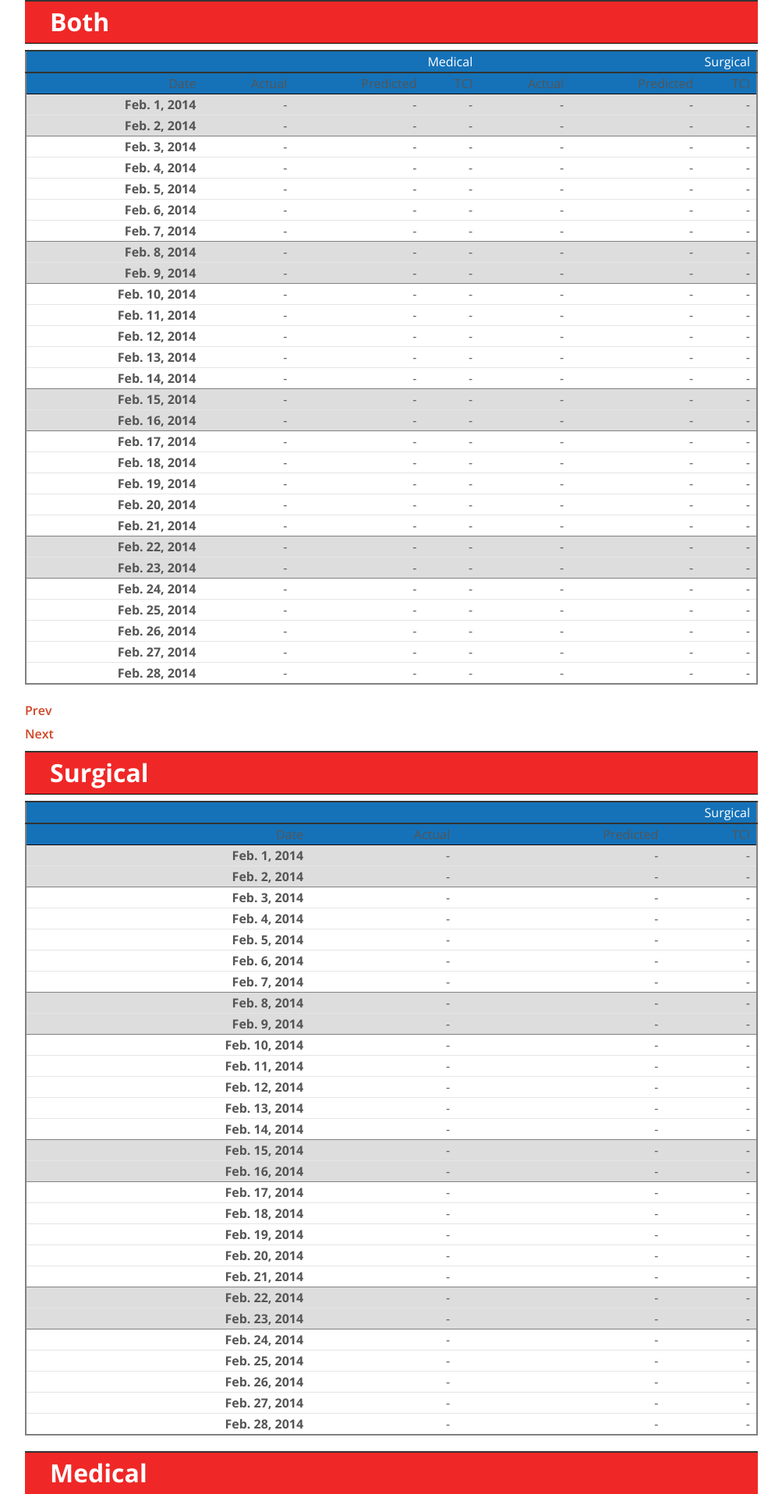
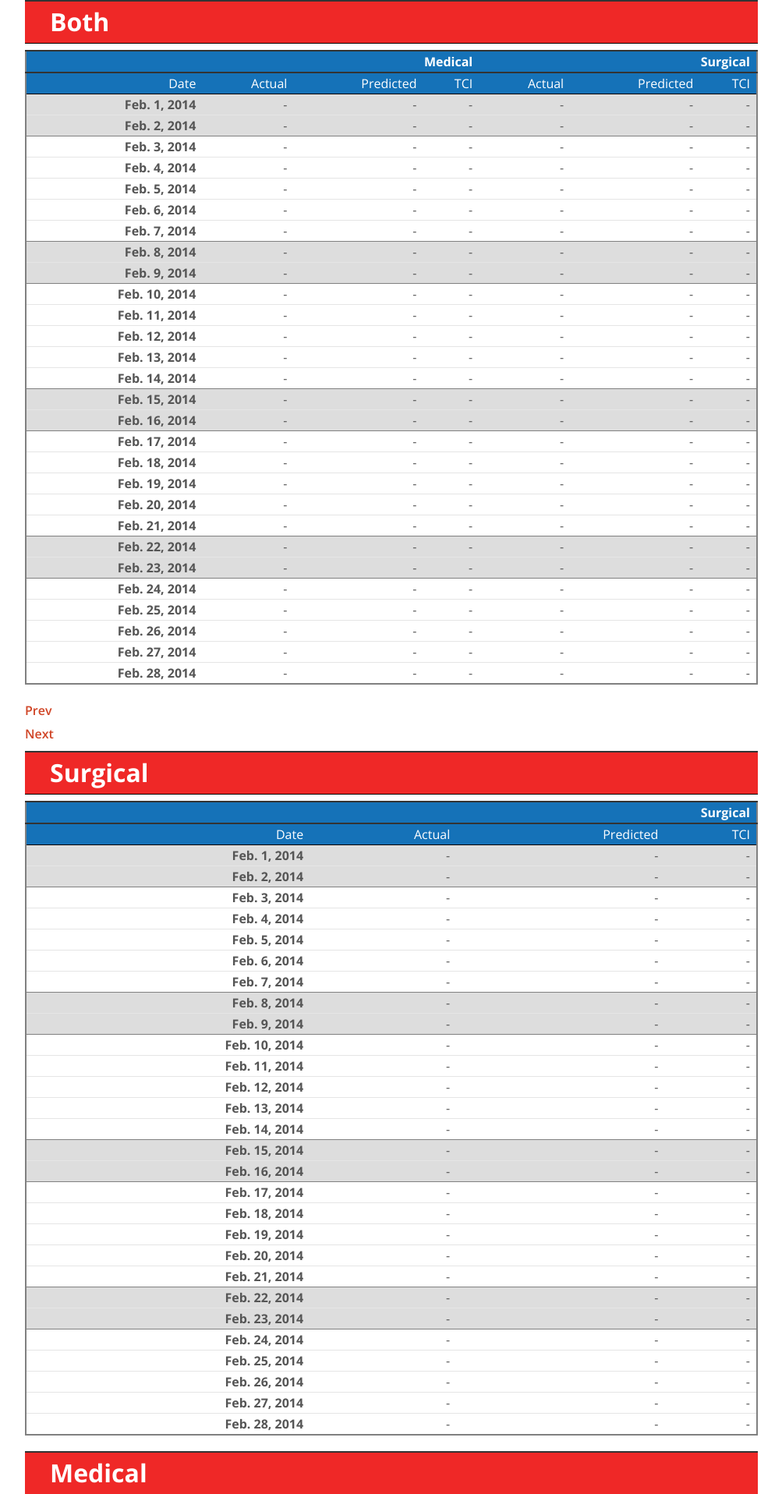
Before and after one commit to spacedman/ahha, a Django app: page /table/2014/02/ in a window 1280 px wide. Shown: the top 1916 px of the page at 78% size, without its empty margins (138-1141 px from the left). Run offline with Django 3.2, Linux system fonts and the light colour scheme; the visitor is signed in with stand-in values (Sample User, id 1); data comes from the database, SQL or seed files in the repository; some libraries are stand-ins or nearby versions.

Commit message:
table styling

```diff
--- a/base/static/sass/_custom.scss
+++ b/base/static/sass/_custom.scss
@@ -14,8 +14,9 @@ div#detailplot {
 table.neat{
   margin-top: 0.5em;
   th {background-color: $nhsblue;border-bottom: 1px solid black;
-        border-top: 2px solid #333;
+        border-top: 2px solid #333; color:white;
      }
+  tr.mainhead th {font-weight: bold;}
   td,th {padding: 0 0 0 5px;}
   tr.weekend td {background-color: #DDD;}
   }
--- a/base/templates/base/table_macro.html
+++ b/base/templates/base/table_macro.html
@@ -1,5 +1,5 @@
 <table class="neat sectiontable">
-<tr><th></th>
+<tr class="mainhead"><th></th>
 {% if medical %}
 <th colspan="3">Medical</th>
 {% endif %}
@@ -7,7 +7,7 @@
 <th colspan="3">Surgical</th>
 {% endif %}
 </tr>
-<tr><th>Date</th>
+<tr class="subhead"><th>Date</th>
 {% if medical %}
 <th>Actual</th><th>Predicted</th><th>TCI</th>
 {% endif %}
```
Also changed, not shown: base/static/css/gumby.css.
